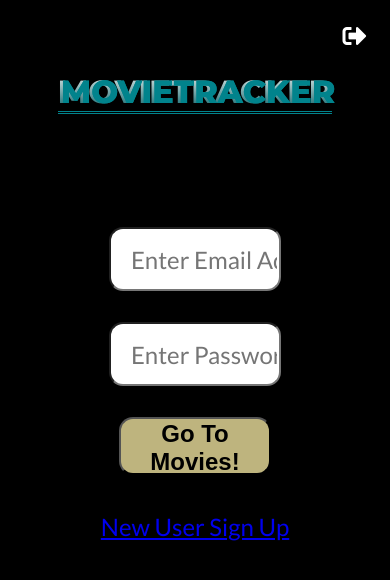
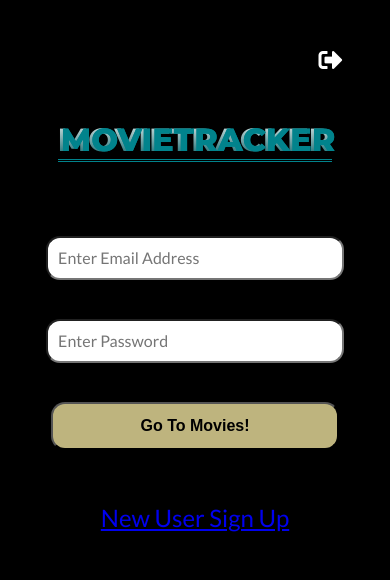
Before and after one commit to marcusp619/movietracker-frontend, a React (Create React App) app: page /login in a window 390 px wide. Shown: the top 580 px of the page. Built offline with nearby package versions, Linux system fonts and the light colour scheme; no server answers.

Commit message:
Add responsiveness to UserLoginForm

```diff
--- a/src/Components/Header/Header.css
+++ b/src/Components/Header/Header.css
@@ -7,7 +7,7 @@
   font-size: 1.5em;
   display: block;
   text-align: right;
-  padding: 1em;
+  padding: 2em;
 }
 
 .fa-sign-out-alt:hover {
@@ -99,41 +99,56 @@
   100% { opacity: 0; }
 }
 
-@media (max-width: 1030px) {
+@media (max-width: 1050px) {
   .app-title {
     font-size: 6.5em;
   }
 }
 
-@media (max-width: 930px) {
+@media (max-width: 950px) {
   .app-title {
-    font-size: 5.5em;
+    font-size: 5.75em;
     text-shadow: 5px 0 #01838c;
   }
 }
 
-@media (max-width: 830px) {
+@media (max-width: 850px) {
   .app-title {
-    font-size: 4.5em;
+    font-size: 5em;
   }
 }
 
-@media (max-width: 730px) {
+@media (max-width: 750px) {
   .app-title {
-    font-size: 3.5em;
+    font-size: 4em;
     text-shadow: 4px 0 #01838c;
   }
 }
 
-@media (max-width: 600px) {
+@media (max-width: 650px) {
   .app-title {
-    font-size: 2.5em;
+    font-size: 3.5em;
+    text-shadow: 3px 0 #01838c;
+  }
+
+  .header {
+    margin-bottom: 2rem;
+  }
+}
+
+@media (max-width: 550px) {
+  .app-title {
+    font-size: 3em;
     text-shadow: 3px 0 #01838c;
   }
 }
 
-@media (max-width: 390px) {
+@media (max-width: 450px) {
   .app-title {
     font-size: 2em;
   }
+
+  .header {
+    margin-bottom: 1rem;
+  }
 }
--- a/src/Containers/UserLoginForm/UserLoginForm.css
+++ b/src/Containers/UserLoginForm/UserLoginForm.css
@@ -41,7 +41,7 @@
   padding-bottom: 10px;
   padding-left: 20px;
   padding-top: 10px;
-  width: 50%;
+  width: 30rem;
 }
 
 .login-button {
@@ -49,9 +49,44 @@
   font-weight: bold;
   height: 58px;
   margin-bottom: 30px;
-  width: 51.75%;
+  width: 31.75rem;
 }
 
 .user-signup-link {
   font-size: 1.5em;
 }
+
+@media (max-width: 590px) {
+  .user-email-login,
+  .user-password-login {
+    font-size: 1em;
+    height: 30px;
+    padding-bottom: 5px;
+    padding-left: 10px;
+    padding-top: 5px;
+    width: 85%;
+  }
+
+  .login-button {
+    font-size: 1em;
+    height: 48px;
+    width: 86.75%;
+  }
+
+  .user-login-form {
+    margin: 3rem auto;
+    width: 85%;
+  }
+}
+
+@media (max-width: 450px) {
+  .user-login-form {
+    margin: 2rem auto;
+  }
+}
+
+@media (max-width: 320px) {
+  .user-login-form {
+    margin: 1rem auto;
+  }
+}
```
Also changed, not shown: 2 other files (tests, documents, lock files or other folders).
